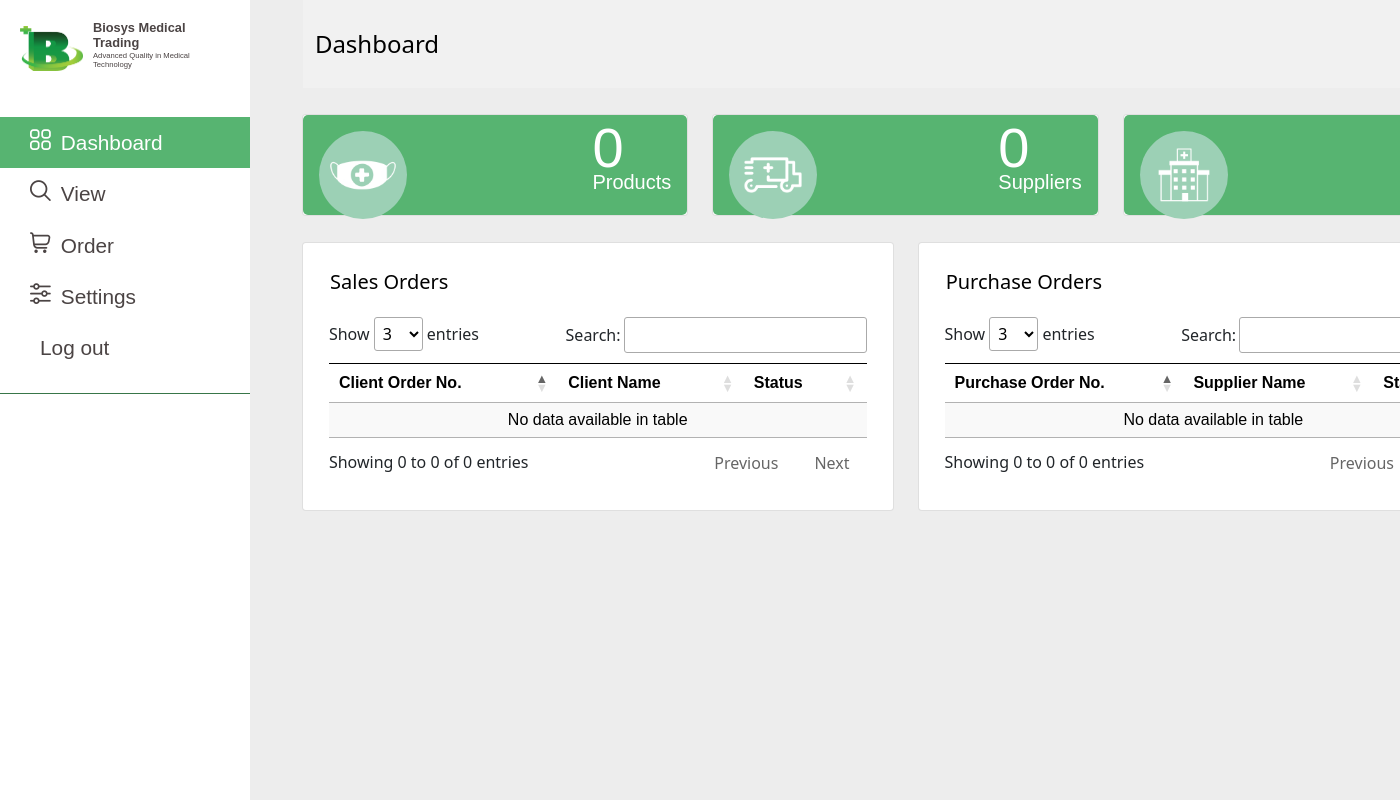
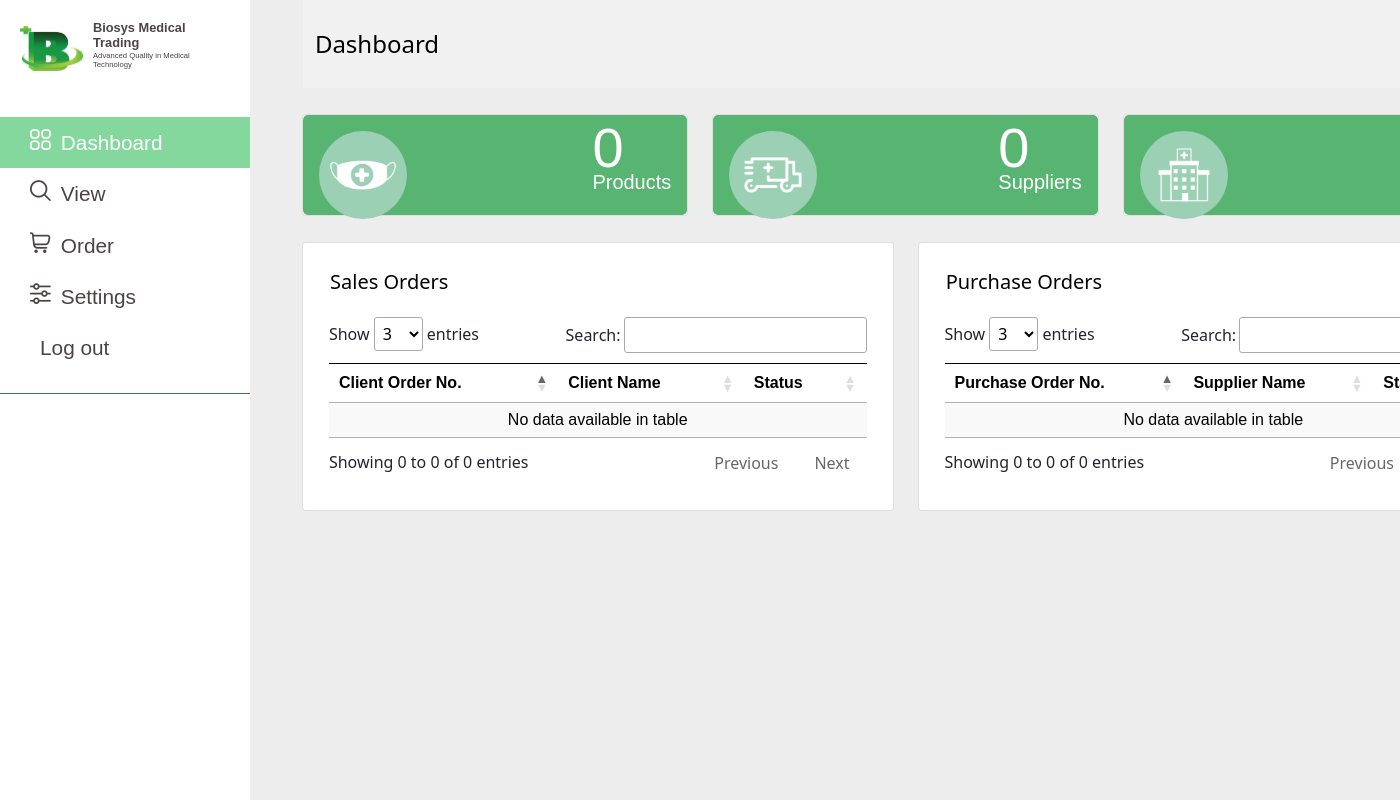
Before and after one commit to Jngkay/BiosysMD, a PHP site: page /php/dashboard.php in a window 1400 px wide, with the pointer over the restyled element; the page is wider, and only the part inside the window is pictured. Run offline with PHP 8.4, Linux system fonts and the light colour scheme; data that the repository does not hold is empty; some libraries are stand-ins or nearby versions; some web fonts are replaced.

Commit message:
Change the bg color when hover

```diff
--- a/css/navbar.css
+++ b/css/navbar.css
@@ -94,7 +94,7 @@ a, a:hover, a:focus {
 }
 #sidebar ul li a:hover {
     color: #ffffff;
-    background: #57B471;
+    background: #85d89d;
 }
 
 ul ul a {
```
